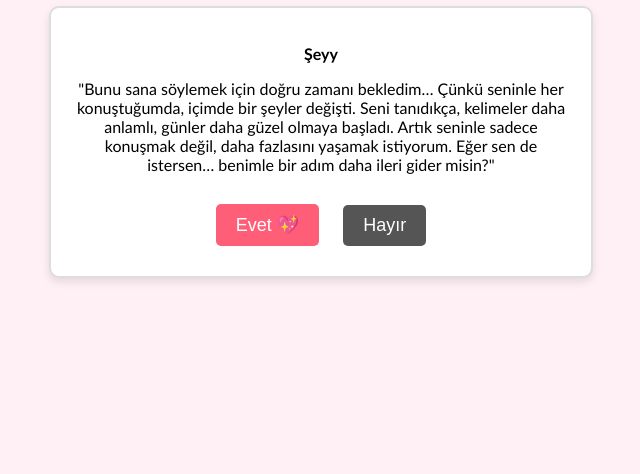
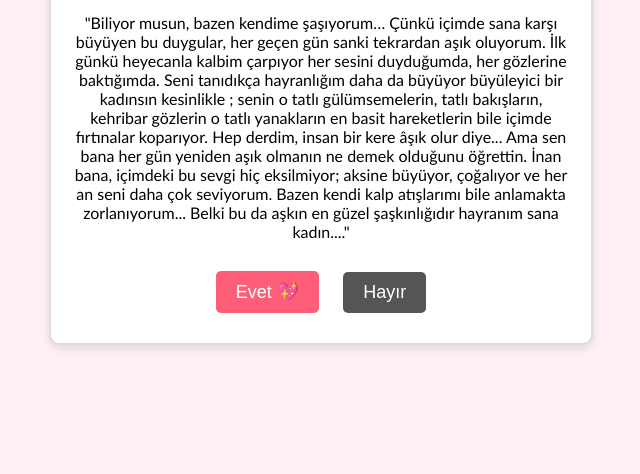
Before and after one commit to life3435/Buyuleyici-Kadinim-Belianayim., a plain HTML site: page index.html in a window 1280 px wide. Shown: the part 326-800 px from the top of the page, without its empty margins (319-959 px from the left). Drawn offline with Linux system fonts and the light colour scheme.

Commit message:
index.html

```diff
--- a/index.html
+++ b/index.html
@@ -23,7 +23,7 @@
     <div class="carta" id="message-box">
         <p><strong>Şeyy</strong></p>
         <p>
-            "Bunu sana söylemek için doğru zamanı bekledim… Çünkü seninle her konuştuğumda, içimde bir şeyler değişti. Seni tanıdıkça, kelimeler daha anlamlı, günler daha güzel olmaya başladı. Artık seninle sadece konuşmak değil, daha fazlasını yaşamak istiyorum. Eğer sen de istersen… benimle bir adım daha ileri gider misin?"
+            "Biliyor musun, bazen kendime şaşıyorum… Çünkü içimde sana karşı büyüyen bu duygular, her geçen gün sanki tekrardan aşık oluyorum. İlk günkü heyecanla kalbim çarpıyor her sesini duyduğumda, her gözlerine baktığımda. Seni tanıdıkça hayranlığım daha da büyüyor büyüleyici bir kadınsın kesinlikle ; senin o tatlı gülümsemelerin, tatlı bakışların, kehribar gözlerin o tatlı yanakların en basit hareketlerin bile içimde fırtınalar koparıyor. Hep derdim, insan bir kere âşık olur diye... Ama sen bana her gün yeniden aşık olmanın ne demek olduğunu öğrettin. İnan bana, içimdeki bu sevgi hiç eksilmiyor; aksine büyüyor, çoğalıyor ve her an seni daha çok seviyorum. Bazen kendi kalp atışlarımı bile anlamakta zorlanıyorum... Belki bu da aşkın en güzel şaşkınlığıdır hayranım sana kadın...."
         </p>
         <div class="buttons">
             <button class="btn btn-yes" id="yesBtn">Evet 💖</button>
```
